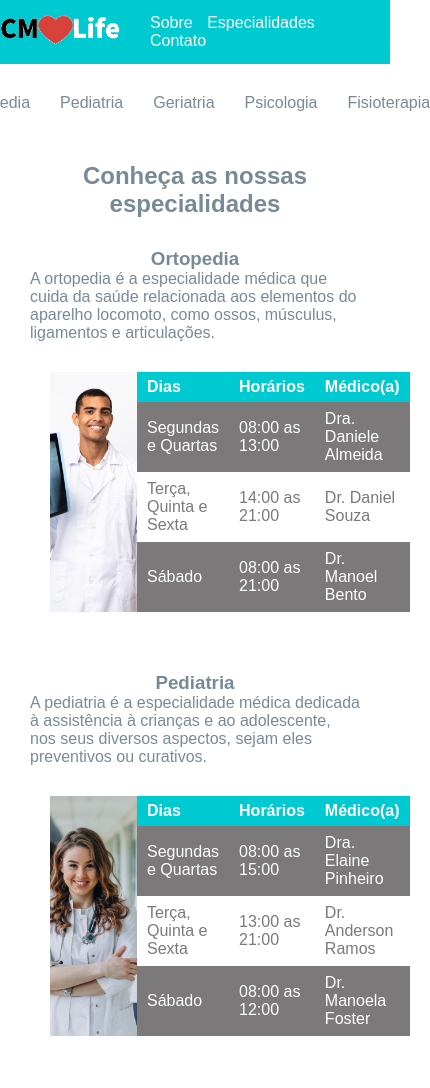
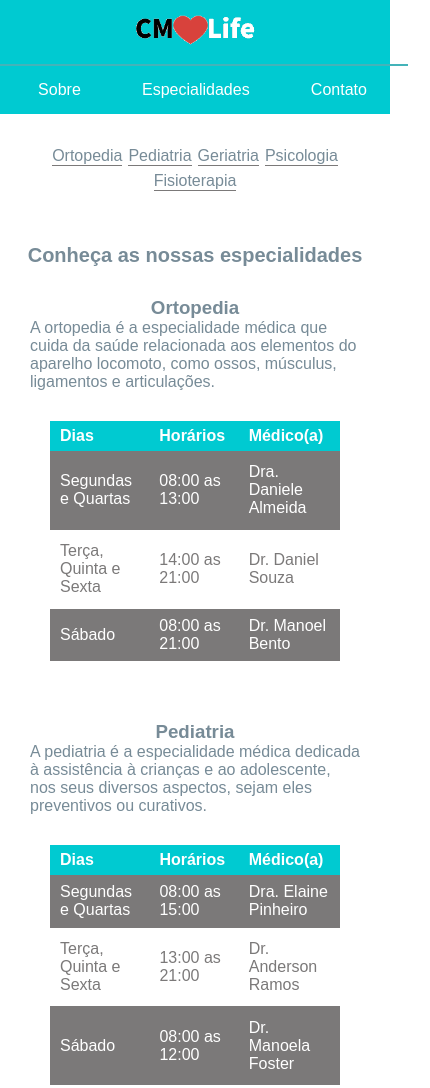
Before and after one commit to eridiass/DevMedia---ClinicaLife, a plain HTML site: page especialidades.html in a window 390 px wide. Shown: the top 1088 px of the page, 430 px wide, since content can reach past the window. Drawn offline with Linux system fonts and the light colour scheme.

Commit message:
media query 425px

```diff
--- a/especialidades.css
+++ b/especialidades.css
@@ -13,6 +13,7 @@ body {
 :root {
     --blue: #00CAD1;
     --blue-dark: #205067;
+    --blue-new: #44B3B9;
     --white: #FFF;
     --yellow: yellow;
     --green: #286E70;
@@ -73,7 +74,6 @@ body {
 }
 
 .especialistas-topo {
-    /*max-width: 1024px;*/
     padding: 30px;
 }
 
@@ -147,3 +147,39 @@ footer #rodape-logo {
     text-align: center;
     padding: 20px;
 }
+
+
+/*RESPONSIVO*/
+
+@media (max-width:425px) {
+    #topo {
+        display: flex;
+        flex-direction: column;
+    }
+    #topo nav {
+        border-top: 2px var(--blue-new) solid;
+    }
+    #topo-links {
+        width: 100%;
+        display: flex;
+        justify-content: space-around;
+    }
+    #especialidades nav {
+        display: flex;
+        flex-wrap: wrap;
+    }
+    #especialidades a {
+        border-bottom: solid 1px var(--gray-dark);
+        margin: 3px;
+    }
+    #especialidades h2 {
+        font-size: 20px;
+        text-align: center;
+    }
+    .especilistas-imagem img {
+        display: none;
+    }
+    .especialistas-horarios {
+        width: 100%;
+    }
+}
```
